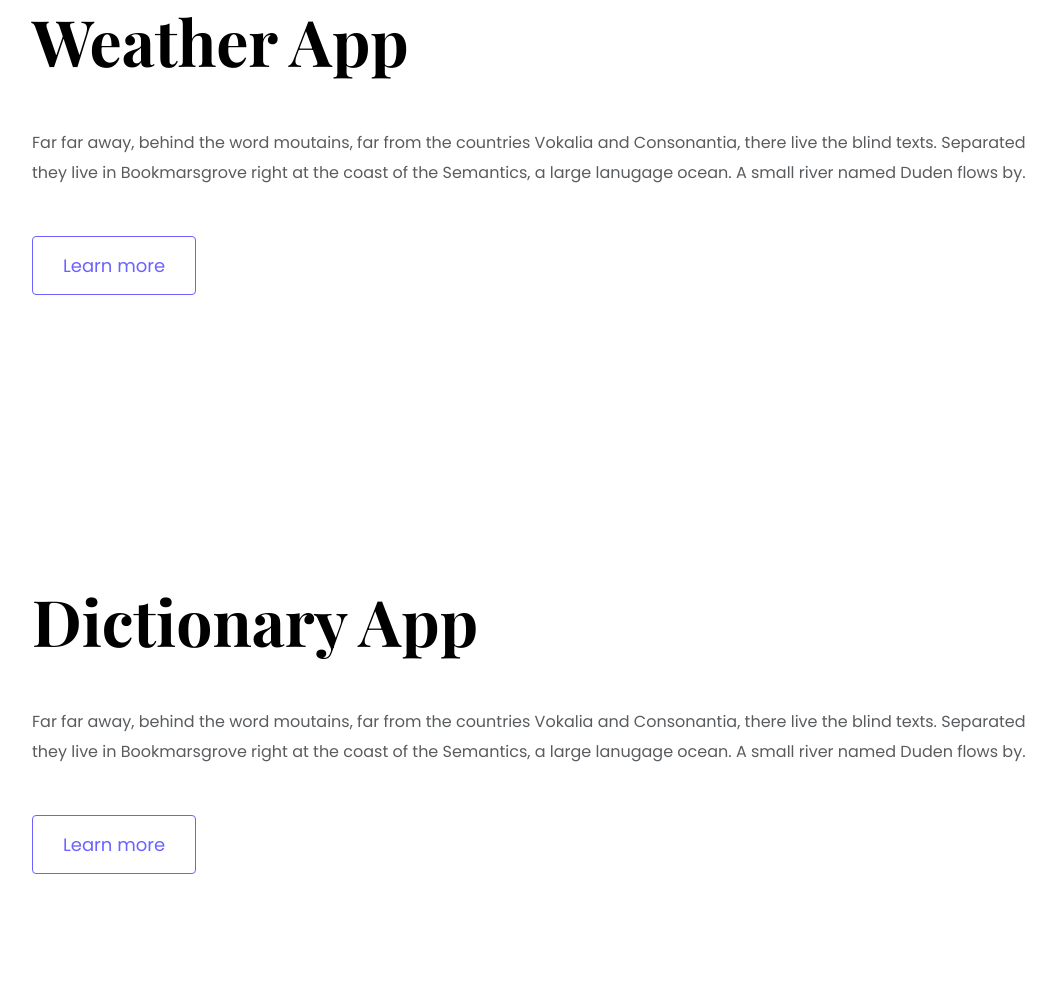
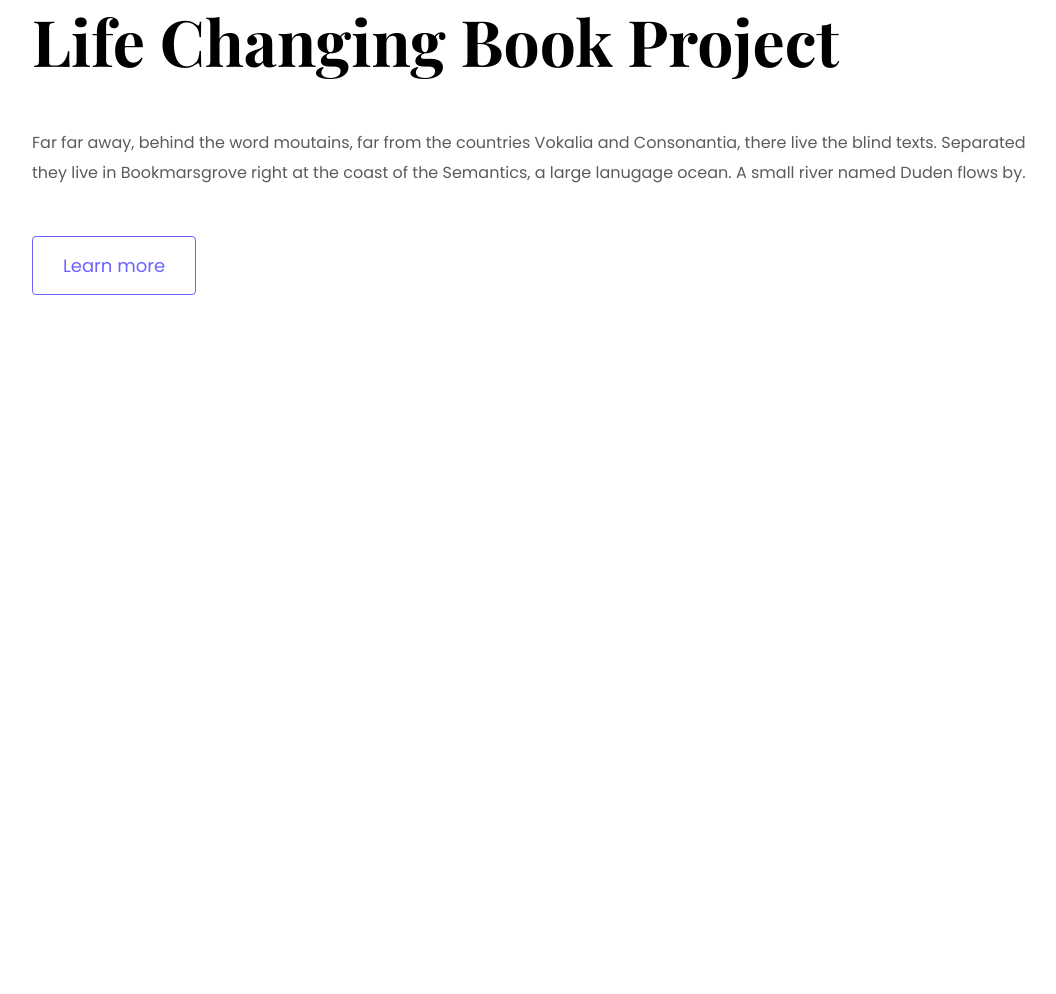
Before and after one commit to bsallh/my-portfolio, a plain HTML site: page index.html in a window 1280 px wide. Shown: the part 1480-2474 px from the top of the page, without its empty margins (110-1166 px from the left). After the commit the page ends 1943 px from the top, so only its background shows below. Drawn offline with nearby package versions, Linux system fonts and the light colour scheme.

Commit message:
adjusted homepage content to be more personal

```diff
--- a/index.html
+++ b/index.html
@@ -34,11 +34,11 @@
   <div class="container">
     <div class="row mb-5">
       <div class="col d-none d-l g-block">
-        <img src="images/yogurt.png" class="img-fluid" alt="" />
+        <img src="images/weather.png" class="img-fluid" alt="" />
       </div>
       <div class="col">
         <div class="project-description">
-        <h2 class="mb-5">Yogurt Project</h2>
+        <h2 class="mb-5">Weather App</h2>
         <p class="mb-5 text-muted">Far far away, behind the word moutains, far from the countries Vokalia and Consonantia, there live the blind texts.
           Separated they live in Bookmarsgrove right at the coast of the Semantics, a large lanugage ocean. A small river named Duden flows by.</p>
         <a href="" class="btn btn-branding-outline">Learn more</a>
@@ -49,7 +49,7 @@
         <div class="row mb-5">
           <div class="col">
             <div class="project-description">
-              <h2 class="mb-5">Weather App</h2>
+              <h2 class="mb-5">Life Changing Book Project</h2>
               <p class="mb-5 text-muted">Far far away, behind the word moutains, far from the countries Vokalia and Consonantia,
                 there live the blind texts.
                 Separated they live in Bookmarsgrove right at the coast of the Semantics, a large lanugage ocean. A small river
@@ -58,25 +58,10 @@
             </div>
           </div>
           <div class="col d-none d-l g-block">
-            <img src="images/weather.png" class="img-fluid" alt="" />
+            <img src="images/book.png" class="img-fluid" alt="" />
           </div>
         </div>
 
-        <div class="row">
-          <div class="col d-none d-l g-block">
-            <img src="images/dictionary.png" class="img-fluid" alt="" />
-          </div>
-          <div class="col">
-            <div class="project-description">
-              <h2 class="mb-5">Dictionary App</h2>
-              <p class="mb-5 text-muted">Far far away, behind the word moutains, far from the countries Vokalia and Consonantia,
-                there live the blind texts.
-                Separated they live in Bookmarsgrove right at the coast of the Semantics, a large lanugage ocean. A small river
-                named Duden flows by.</p>
-              <a href="" class="btn btn-branding-outline">Learn more</a>
-            </div>
-          </div>
-        </div>
   </div>
 
 </body>
```
Also changed, not shown: images/book.png (added).
